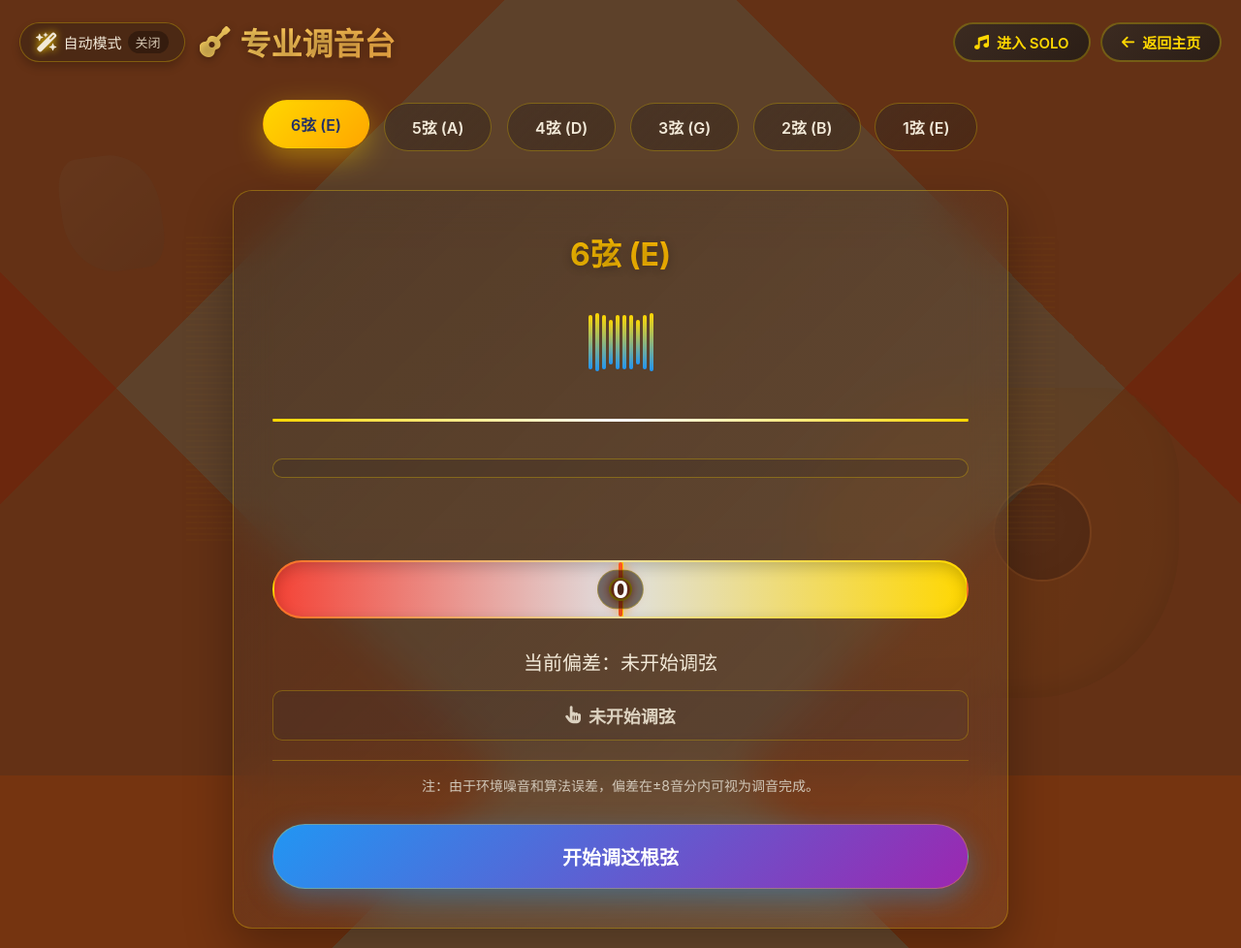
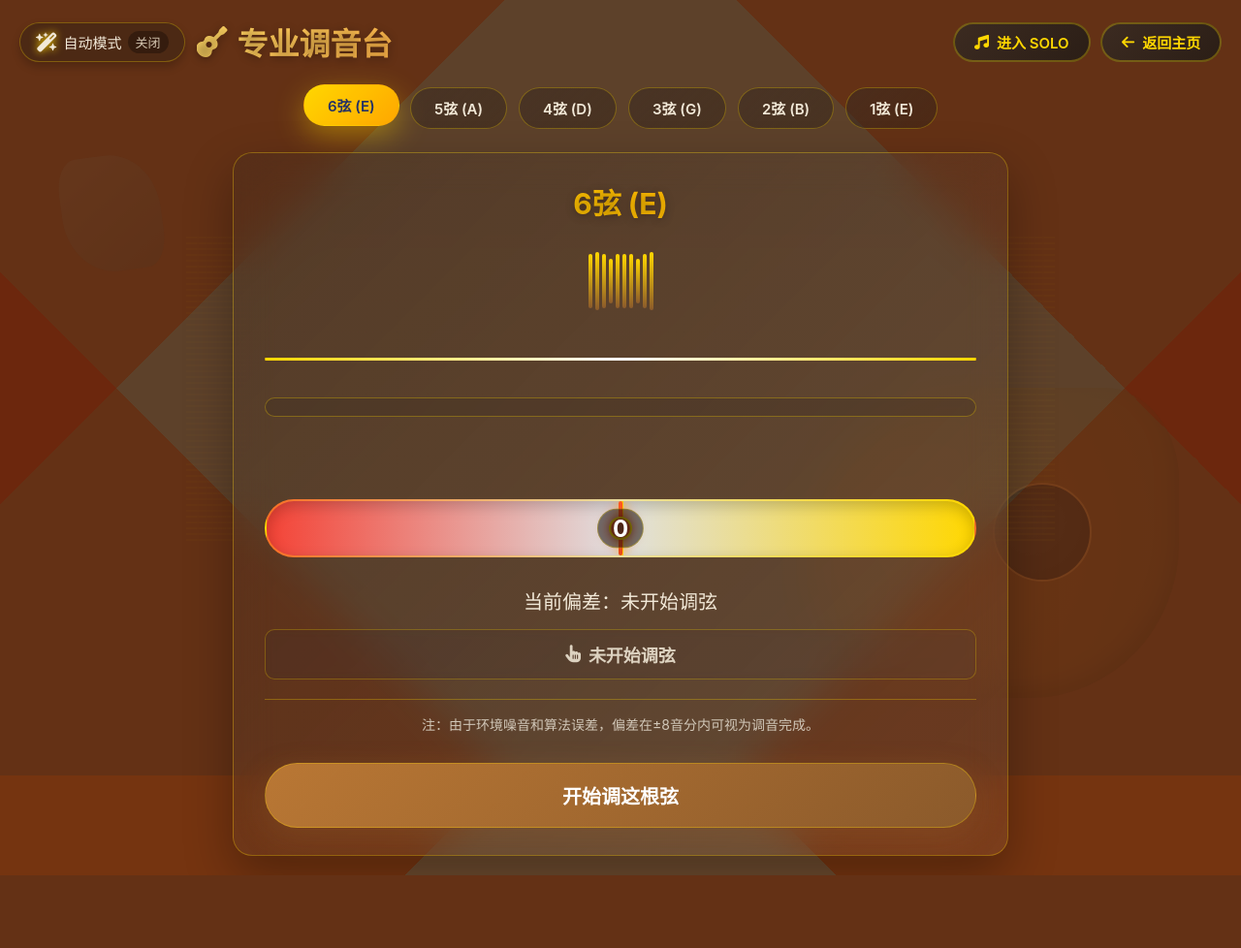
Before and after one commit to lhh666-6/guitar-teacher, a Flask app: page /tuning in a window 1280 px wide. Shown: the whole page at 97% size. After the commit the page ends 903 px from the top, so only its background shows below. Run offline with Flask 3, Linux system fonts and the light colour scheme; the visitor is signed in with stand-in values (Sample User, id 1); parts of the project's set-up code (start-up, migrations or seed data) failed here and were passed over; some libraries are stand-ins or nearby versions.

Commit message:
feature: 压缩调音页纵向高度

```diff
--- a/templates/tuning.html
+++ b/templates/tuning.html
@@ -128,8 +128,8 @@
         .header {
             display: flex;
             align-items: center;
-            gap: 15px;
-            margin-bottom: 40px;
+            gap: 12px;
+            margin-bottom: 24px;
             animation: fadeIn 0.7s cubic-bezier(0.2,0.9,0.4,1);
             will-change: opacity;
         }
@@ -243,19 +243,19 @@
         .string-select {
             display: flex;
             justify-content: center;
-            gap: 15px;
-            margin-bottom: 40px;
+            gap: 12px;
+            margin-bottom: 24px;
             flex-wrap: wrap;
             animation: slideUp 0.7s cubic-bezier(0.2,0.9,0.4,1);
             will-change: transform, opacity;
         }
         .string-btn {
-            padding: 12px 28px;
+            padding: 10px 24px;
             border: none;
             border-radius: var(--border-radius);
             background: linear-gradient(135deg, rgba(60,43,33,0.6), rgba(43,30,22,0.4));
             color: var(--text-light);
-            font-size: 16px;
+            font-size: 15px;
             font-weight: 600;
             cursor: pointer;
             backdrop-filter: blur(10px);
@@ -265,7 +265,7 @@
             position: relative;
             overflow: hidden;
             border: 1px solid var(--border-gold);
-            min-width: 100px;
+            min-width: 92px;
             will-change: transform;
             backface-visibility: hidden;
         }
@@ -315,16 +315,16 @@
             backdrop-filter: blur(20px);
             border: 1px solid var(--border-gold);
             border-radius: var(--panel-radius);
-            padding: 40px;
+            padding: 28px 32px;
             box-shadow: var(--shadow-heavy);
             animation: popIn 0.8s cubic-bezier(0.2,0.9,0.4,1);
             will-change: transform, opacity;
         }
         .string-name {
-            font-size: 32px;
+            font-size: 30px;
             font-weight: 700;
             text-align: center;
-            margin-bottom: 30px;
+            margin-bottom: 20px;
             text-shadow: 0 2px 10px rgba(0,0,0,0.3);
             background: linear-gradient(90deg, var(--gold-primary), var(--gold-secondary));
             -webkit-background-clip: text;
@@ -344,7 +344,7 @@
         .wave-bar {
             width: 4px;
             height: 20px;
-            background: linear-gradient(to top, #2196F3, var(--gold-primary));
+            background: linear-gradient(to top, #8b5a2b, var(--gold-primary));
             border-radius: 2px;
             animation: wave 1s infinite ease-in-out;
             will-change: height;
@@ -416,7 +416,7 @@
             will-change: height;
         }
         .trend-bar.positive { background: #ff5722; }
-        .trend-bar.negative { background: #2196f3; }
+        .trend-bar.negative { background: #8b5a2b; }
 
         /* 仪表盘 */
         .pitch-gauge {
@@ -512,7 +512,7 @@
             width: 100%;
             padding: 18px;
             margin-top: 30px;
-            background: linear-gradient(135deg, #2196F3, #9C27B0);
+            background: linear-gradient(135deg, #b97734, #8b5a2b);
             color: white;
             border: none;
             border-radius: var(--border-radius);
@@ -522,7 +522,7 @@
             transition: transform 0.2s cubic-bezier(0.2,0.9,0.4,1),
                         box-shadow 0.2s ease,
                         background 0.25s;
-            box-shadow: 0 10px 30px rgba(33, 150, 243, 0.4);
+            box-shadow: 0 10px 30px rgba(139, 90, 43, 0.35);
             position: relative;
             overflow: hidden;
             border: 1px solid var(--border-gold);
@@ -543,7 +543,7 @@
         }
         .start-btn:hover {
             transform: translateY(-3px);
-            box-shadow: 0 15px 40px rgba(33, 150, 243, 0.6);
+            box-shadow: 0 15px 40px rgba(139, 90, 43, 0.45);
             border-color: rgba(255,215,0,0.4);
         }
         .start-btn:active {
```
